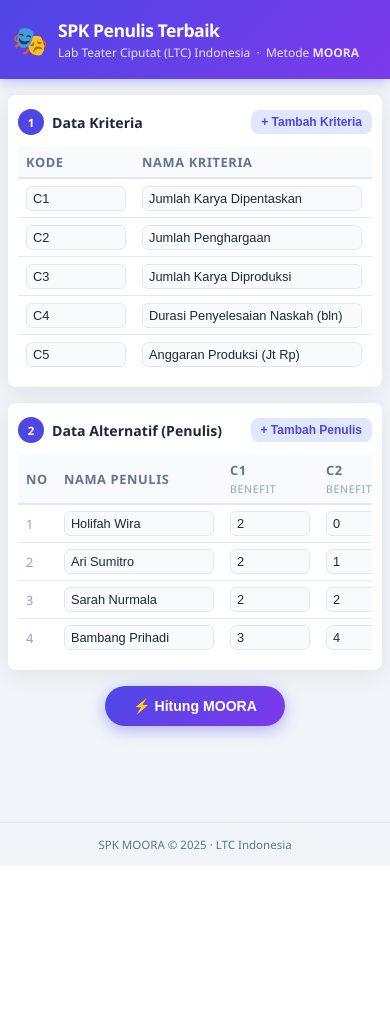
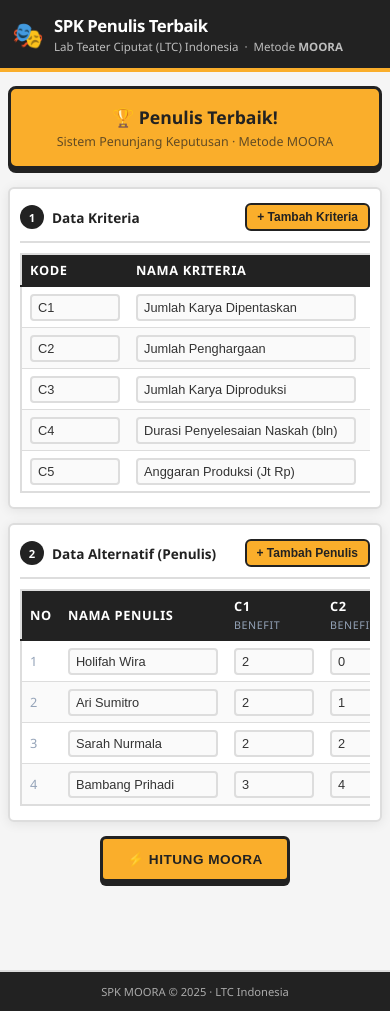
Before and after one commit to Kingj4w1r/tugas-akhir-spk-moora, a Flask app: page / in a window 390 px wide. Before the commit the page ends 866 px from the top, so only its background shows below. Run offline with Flask 3, Linux system fonts and the light colour scheme.

Commit message:
redesign: tema oranye/hitam ala Saweria leaderboard

```diff
--- a/static/style.css
+++ b/static/style.css
@@ -4,18 +4,20 @@
 *, *::before, *::after { box-sizing: border-box; margin: 0; padding: 0; }
 
 :root {
-  --primary:   #4f46e5;
-  --primary-d: #3730a3;
+  --primary:   #f5a623;
+  --primary-d: #d4891a;
+  --accent:    #faae2b;
+  --dark:      #222222;
+  --dark-btn:  #333333;
   --green:     #059669;
-  --gold:      #d97706;
   --red:       #dc2626;
-  --bg:        #f1f5f9;
+  --bg:        #f5f5f5;
   --card:      #ffffff;
-  --text:      #1e293b;
-  --muted:     #64748b;
-  --border:    #e2e8f0;
-  --radius:    12px;
-  --shadow:    0 4px 24px rgba(0,0,0,.08);
+  --text:      #333333;
+  --muted:     #777777;
+  --border:    #dddddd;
+  --radius:    8px;
+  --shadow:    0 2px 12px rgba(0,0,0,.08);
 }
 
 body {
@@ -29,33 +31,62 @@ body {
    HEADER
 ═══════════════════════════════════════════════════ */
 header {
-  background: linear-gradient(135deg, var(--primary) 0%, #7c3aed 100%);
+  background: var(--dark);
   color: #fff;
-  padding: 28px 24px;
-  box-shadow: 0 2px 12px rgba(79,70,229,.35);
+  padding: 0;
+  border-bottom: 4px solid var(--accent);
 }
-.header-inner { max-width: 960px; margin: 0 auto; }
-.logo-wrap { display: flex; align-items: center; gap: 16px; }
-.logo-icon { font-size: 2.8rem; }
-.logo-wrap h1 { font-size: 1.6rem; font-weight: 700; letter-spacing: -.5px; }
-.logo-wrap p  { font-size: .88rem; opacity: .85; margin-top: 2px; }
+.header-inner {
+  max-width: 960px;
+  margin: 0 auto;
+  padding: 20px 24px;
+}
+.logo-wrap { display: flex; align-items: center; gap: 14px; }
+.logo-icon { font-size: 2.4rem; }
+.logo-wrap h1 { font-size: 1.5rem; font-weight: 800; letter-spacing: -.5px; }
+.logo-wrap p  { font-size: .85rem; opacity: .7; margin-top: 2px; }
+
+/* ═══════════════════════════════════════════════════
+   BANNER (ala Saweria)
+═══════════════════════════════════════════════════ */
+.banner {
+  background: var(--accent);
+  border: 3px solid var(--dark);
+  border-radius: var(--radius);
+  padding: 24px;
+  text-align: center;
+  margin-bottom: 24px;
+  box-shadow: 0 4px 0 var(--dark);
+}
+.banner h2 {
+  font-size: 1.6rem;
+  font-weight: 800;
+  color: var(--dark);
+  margin-bottom: 4px;
+}
+.banner p {
+  font-size: .88rem;
+  color: var(--dark);
+  opacity: .7;
+}
 
 /* ═══════════════════════════════════════════════════
    MAIN & CARD
 ═══════════════════════════════════════════════════ */
-main { max-width: 960px; margin: 32px auto; padding: 0 16px 64px; }
+main { max-width: 960px; margin: 28px auto; padding: 0 16px 64px; }
 
 .card {
   background: var(--card);
+  border: 2px solid var(--border);
   border-radius: var(--radius);
   box-shadow: var(--shadow);
   padding: 24px;
-  margin-bottom: 24px;
+  margin-bottom: 20px;
 }
 
-.result-card { animation: fadeUp .4s ease both; }
+.result-card { animation: fadeUp .35s ease both; }
 @keyframes fadeUp {
-  from { opacity: 0; transform: translateY(16px); }
+  from { opacity: 0; transform: translateY(12px); }
   to   { opacity: 1; transform: translateY(0); }
 }
 
@@ -63,60 +94,77 @@ main { max-width: 960px; margin: 32px auto; padding: 0 16px 64px; }
   display: flex;
   align-items: center;
   gap: 12px;
-  margin-bottom: 18px;
+  margin-bottom: 16px;
   flex-wrap: wrap;
+  padding-bottom: 12px;
+  border-bottom: 2px solid var(--border);
 }
-.card-head h2 { font-size: 1.05rem; font-weight: 700; color: var(--text); flex: 1; }
+.card-head h2 { font-size: 1rem; font-weight: 700; color: var(--dark); flex: 1; }
 
 /* step badges */
 .step-badge {
-  width: 32px; height: 32px;
+  width: 30px; height: 30px;
   border-radius: 50%;
-  background: var(--primary);
+  background: var(--dark);
   color: #fff;
   font-weight: 700;
-  font-size: .85rem;
+  font-size: .8rem;
   display: flex; align-items: center; justify-content: center;
   flex-shrink: 0;
 }
 .step-badge.green { background: var(--green); }
-.step-badge.gold  { background: var(--gold); }
+.step-badge.gold  { background: var(--accent); color: var(--dark); }
 
 /* ═══════════════════════════════════════════════════
    BUTTONS
 ═══════════════════════════════════════════════════ */
 .btn-sm {
-  padding: 6px 14px;
-  border: none;
-  border-radius: 8px;
+  padding: 7px 16px;
+  border: 2px solid var(--dark);
+  border-radius: 6px;
   cursor: pointer;
   font-size: .82rem;
-  font-weight: 600;
-  transition: opacity .15s;
+  font-weight: 700;
+  transition: all .15s;
 }
 .btn-sm:hover { opacity: .8; }
 
-.btn-add    { background: #e0e7ff; color: var(--primary); }
-.btn-danger { background: #fee2e2; color: var(--red); }
+.btn-add {
+  background: var(--accent);
+  color: var(--dark);
+  border-color: var(--dark);
+}
+.btn-add:hover { background: #f7be5a; }
 
-.center-btn { text-align: center; margin: 8px 0 32px; }
+.btn-danger {
+  background: #fee2e2;
+  color: var(--red);
+  border-color: var(--red);
+}
+
+.center-btn { text-align: center; margin: 12px 0 32px; }
 .btn-hitung {
-  padding: 14px 48px;
-  background: linear-gradient(135deg, var(--primary), #7c3aed);
-  color: #fff;
-  border: none;
-  border-radius: 50px;
-  font-size: 1rem;
-  font-weight: 700;
+  padding: 14px 52px;
+  background: var(--accent);
+  color: var(--dark);
+  border: 3px solid var(--dark);
+  border-radius: 6px;
+  font-size: 1.05rem;
+  font-weight: 800;
   cursor: pointer;
-  box-shadow: 0 4px 16px rgba(79,70,229,.4);
-  transition: transform .15s, box-shadow .15s;
+  box-shadow: 0 4px 0 var(--dark);
+  transition: transform .1s, box-shadow .1s;
+  text-transform: uppercase;
+  letter-spacing: .5px;
 }
 .btn-hitung:hover {
   transform: translateY(-2px);
-  box-shadow: 0 6px 24px rgba(79,70,229,.5);
+  box-shadow: 0 6px 0 var(--dark);
 }
-.btn-hitung:active { transform: translateY(0); }
+.btn-hitung:active {
+  transform: translateY(2px);
+  box-shadow: 0 1px 0 var(--dark);
+}
 
 /* ═══════════════════════════════════════════════════
    TABLES
@@ -127,17 +175,18 @@ table {
   width: 100%;
   border-collapse: collapse;
   font-size: .875rem;
+  border: 2px solid var(--border);
 }
-thead tr { background: #f8fafc; }
+thead tr { background: var(--dark); }
 th {
   padding: 10px 14px;
   text-align: left;
   font-weight: 700;
-  color: var(--muted);
+  color: #ffffff;
   font-size: .78rem;
   text-transform: uppercase;
   letter-spacing: .05em;
-  border-bottom: 2px solid var(--border);
+  border-bottom: 2px solid var(--dark);
   white-space: nowrap;
 }
 td {
@@ -146,73 +195,81 @@ td {
   vertical-align: middle;
 }
 tr:last-child td { border-bottom: none; }
-tr:hover td { background: #f8fafc; }
+tr:nth-child(even) td { background: #fafafa; }
+tr:hover td { background: #fff8e8; }
 
 /* rank highlight */
-tr.rank-1 td { background: #fefce8; font-weight: 700; }
-tr.rank-1 td:first-child { color: var(--gold); }
+tr.rank-1 td { background: #fff3cd; font-weight: 700; }
+tr.rank-1 td:first-child { color: var(--primary-d); }
 
 /* editable inputs */
 td input[type="text"],
 td input[type="number"] {
   width: 100%;
-  border: 1px solid var(--border);
-  border-radius: 6px;
-  padding: 5px 8px;
+  border: 2px solid var(--border);
+  border-radius: 4px;
+  padding: 6px 8px;
   font-size: .875rem;
   color: var(--text);
-  background: #f8fafc;
+  background: #fafafa;
   transition: border-color .15s, box-shadow .15s;
 }
 td input:focus {
   outline: none;
-  border-color: var(--primary);
-  box-shadow: 0 0 0 3px rgba(79,70,229,.15);
+  border-color: var(--accent);
+  box-shadow: 0 0 0 3px rgba(245,166,35,.2);
   background: #fff;
 }
 td select {
-  border: 1px solid var(--border);
-  border-radius: 6px;
-  padding: 5px 8px;
+  border: 2px solid var(--border);
+  border-radius: 4px;
+  padding: 6px 8px;
   font-size: .875rem;
   color: var(--text);
-  background: #f8fafc;
+  background: #fafafa;
   cursor: pointer;
+}
+td select:focus {
+  outline: none;
+  border-color: var(--accent);
 }
 
 /* badge benefit/cost */
 .badge {
   display: inline-block;
-  padding: 2px 10px;
-  border-radius: 50px;
+  padding: 3px 12px;
+  border-radius: 4px;
   font-size: .75rem;
   font-weight: 700;
+  border: 1px solid;
 }
-.badge-benefit { background: #d1fae5; color: #065f46; }
-.badge-cost    { background: #fee2e2; color: #991b1b; }
+.badge-benefit { background: #d1fae5; color: #065f46; border-color: #065f46; }
+.badge-cost    { background: #fee2e2; color: #991b1b; border-color: #991b1b; }
 
 /* ═══════════════════════════════════════════════════
    INFO BOX & FORMULA
 ═══════════════════════════════════════════════════ */
 .info-box {
-  background: #f8fafc;
-  border: 1px solid var(--border);
-  border-radius: 8px;
+  background: #fff8e8;
+  border: 2px solid var(--accent);
+  border-radius: 6px;
   padding: 12px 16px;
   font-size: .83rem;
-  color: var(--muted);
+  color: var(--dark);
   margin-bottom: 14px;
   line-height: 1.8;
 }
 .formula {
   font-family: 'Courier New', monospace;
   font-size: .9rem;
-  color: var(--primary);
-  background: #eef2ff;
+  color: var(--dark);
+  background: var(--accent);
   display: inline-block;
-  padding: 4px 14px;
-  border-radius: 6px;
+  padding: 6px 16px;
+  border-radius: 4px;
   margin-bottom: 14px;
+  font-weight: 700;
+  border: 2px solid var(--dark);
 }
 
 /* ═══════════════════════════════════════════════════
@@ -277,7 +337,9 @@ footer {
   padding: 20px;
   font-size: .8rem;
   color: var(--muted);
-  border-top: 1px solid var(--border);
+  border-top: 2px solid var(--border);
+  background: var(--dark);
+  color: #aaa;
 }
 
 /* ═══════════════════════════════════════════════════
@@ -297,26 +359,26 @@ footer {
    RESPONSIVE — TABLET (≤ 768px)
 ═══════════════════════════════════════════════════ */
 @media (max-width: 768px) {
-  header { padding: 22px 16px; }
-  .logo-wrap h1 { font-size: 1.35rem; }
-  .logo-icon { font-size: 2.2rem; }
+  header .header-inner { padding: 16px; }
+  .logo-wrap h1 { font-size: 1.25rem; }
+  .logo-icon { font-size: 2rem; }
 
-  main { padding: 0 12px 48px; margin-top: 24px; }
+  main { padding: 0 12px 48px; margin-top: 20px; }
 
   .card { padding: 18px 14px; }
-  .card-head h2 { font-size: .95rem; }
+  .card-head h2 { font-size: .92rem; }
+  .banner h2 { font-size: 1.3rem; }
+  .banner { padding: 18px; }
 
   .btn-hitung { padding: 12px 36px; font-size: .92rem; }
 
-  /* Table — scroll horizontal tetap, tapi lebih compact */
   th, td { padding: 8px 10px; font-size: .8rem; }
   td input[type="text"],
   td input[type="number"] { padding: 4px 6px; font-size: .8rem; }
 
-  /* Podium lebih kecil */
   .podium-wrap { gap: 10px; }
   .podium-box { width: 100px; }
-  .podium-avatar { width: 48px; height: 48px; font-size: 1.2rem; }
+  .podium-avatar { width: 44px; height: 44px; font-size: 1.1rem; }
   .podium-name { font-size: .76rem; max-width: 100px; }
 }
 
@@ -324,32 +386,34 @@ footer {
    RESPONSIVE — HP / MOBILE (≤ 480px)
 ═══════════════════════════════════════════════════ */
 @media (max-width: 480px) {
-  header { padding: 18px 12px; }
+  header .header-inner { padding: 14px 12px; }
   .logo-wrap { gap: 10px; }
-  .logo-wrap h1 { font-size: 1.1rem; }
-  .logo-wrap p { font-size: .75rem; }
-  .logo-icon { font-size: 1.8rem; }
+  .logo-wrap h1 { font-size: 1.05rem; }
+  .logo-wrap p { font-size: .72rem; }
+  .logo-icon { font-size: 1.6rem; }
 
-  main { padding: 0 8px 40px; margin-top: 16px; }
+  main { padding: 0 8px 40px; margin-top: 14px; }
 
-  .card { padding: 14px 10px; border-radius: 8px; margin-bottom: 16px; }
-  .card-head { gap: 8px; margin-bottom: 12px; }
-  .card-head h2 { font-size: .88rem; }
-  .step-badge { width: 26px; height: 26px; font-size: .72rem; }
+  .banner { padding: 16px 12px; margin-bottom: 18px; }
+  .banner h2 { font-size: 1.1rem; }
+  .banner p { font-size: .78rem; }
+
+  .card { padding: 14px 10px; border-radius: 6px; margin-bottom: 14px; }
+  .card-head { gap: 8px; margin-bottom: 10px; padding-bottom: 10px; }
+  .card-head h2 { font-size: .85rem; }
+  .step-badge { width: 24px; height: 24px; font-size: .7rem; }
 
   .btn-sm { padding: 5px 10px; font-size: .75rem; }
-  .btn-hitung { padding: 12px 28px; font-size: .88rem; border-radius: 40px; }
-  .center-btn { margin: 6px 0 24px; }
+  .btn-hitung { padding: 12px 24px; font-size: .85rem; }
+  .center-btn { margin: 8px 0 20px; }
 
-  /* Table — card-style stacking on very small screens */
   .table-wrap { overflow-x: auto; -webkit-overflow-scrolling: touch; }
-  table { min-width: 520px; font-size: .75rem; }
+  table { min-width: 500px; font-size: .75rem; }
   th, td { padding: 6px 8px; }
-  td input[type="text"] { min-width: 100px; }
-  td input[type="number"] { min-width: 60px; }
-  td select { font-size: .78rem; padding: 4px 5px; }
+  td input[type="text"] { min-width: 90px; }
+  td input[type="number"] { min-width: 55px; }
+  td select { font-size: .76rem; padding: 4px 5px; }
 
-  /* Podium vertical layout */
   .podium-wrap {
     flex-direction: column;
     align-items: center;
@@ -357,19 +421,18 @@ footer {
   }
   .podium-item { flex-direction: row; gap: 12px; width: 100%; }
   .podium-box {
-    width: 80px;
-    height: 50px !important;
-    border-radius: 8px;
-    font-size: .72rem;
+    width: 70px;
+    height: 46px !important;
+    border-radius: 6px;
+    font-size: .7rem;
+    border: 2px solid var(--dark);
   }
-  .podium-avatar { width: 40px; height: 40px; font-size: 1rem; }
-  .podium-name { font-size: .8rem; max-width: none; text-align: left; }
-  .podium-yi { font-size: .72rem; }
+  .podium-avatar { width: 36px; height: 36px; font-size: .95rem; }
+  .podium-name { font-size: .78rem; max-width: none; text-align: left; }
+  .podium-yi { font-size: .7rem; }
 
-  /* Formula & info */
-  .formula { font-size: .78rem; padding: 3px 10px; }
-  .info-box { font-size: .76rem; padding: 10px 12px; line-height: 1.6; }
+  .formula { font-size: .76rem; padding: 4px 10px; }
+  .info-box { font-size: .74rem; padding: 10px 10px; line-height: 1.6; }
 
-  /* Footer */
-  footer { padding: 14px 8px; font-size: .72rem; }
+  footer { padding: 12px 8px; font-size: .7rem; }
 }
--- a/templates/index.html
+++ b/templates/index.html
@@ -23,6 +23,12 @@
 
 <!-- ═══════════════════════ MAIN ═══════════════════════ -->
 <main>
+
+  <!-- ── Banner ── -->
+  <div class="banner">
+    <h2>🏆 Penulis Terbaik!</h2>
+    <p>Sistem Penunjang Keputusan · Metode MOORA</p>
+  </div>
 
   <!-- ── Kriteria ── -->
   <section class="card" id="sec-kriteria">
```
Also changed, not shown: other parts of static/style.css (+18 -15 lines).
